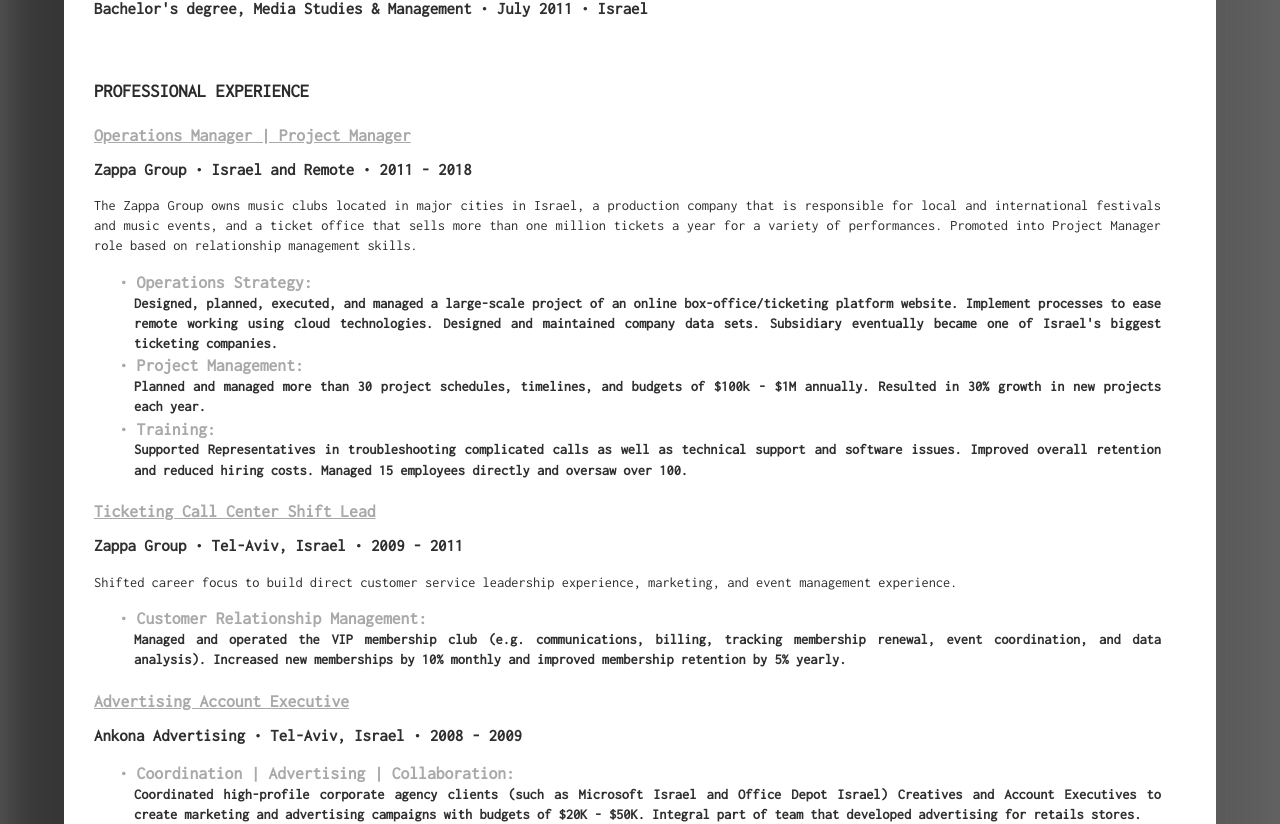
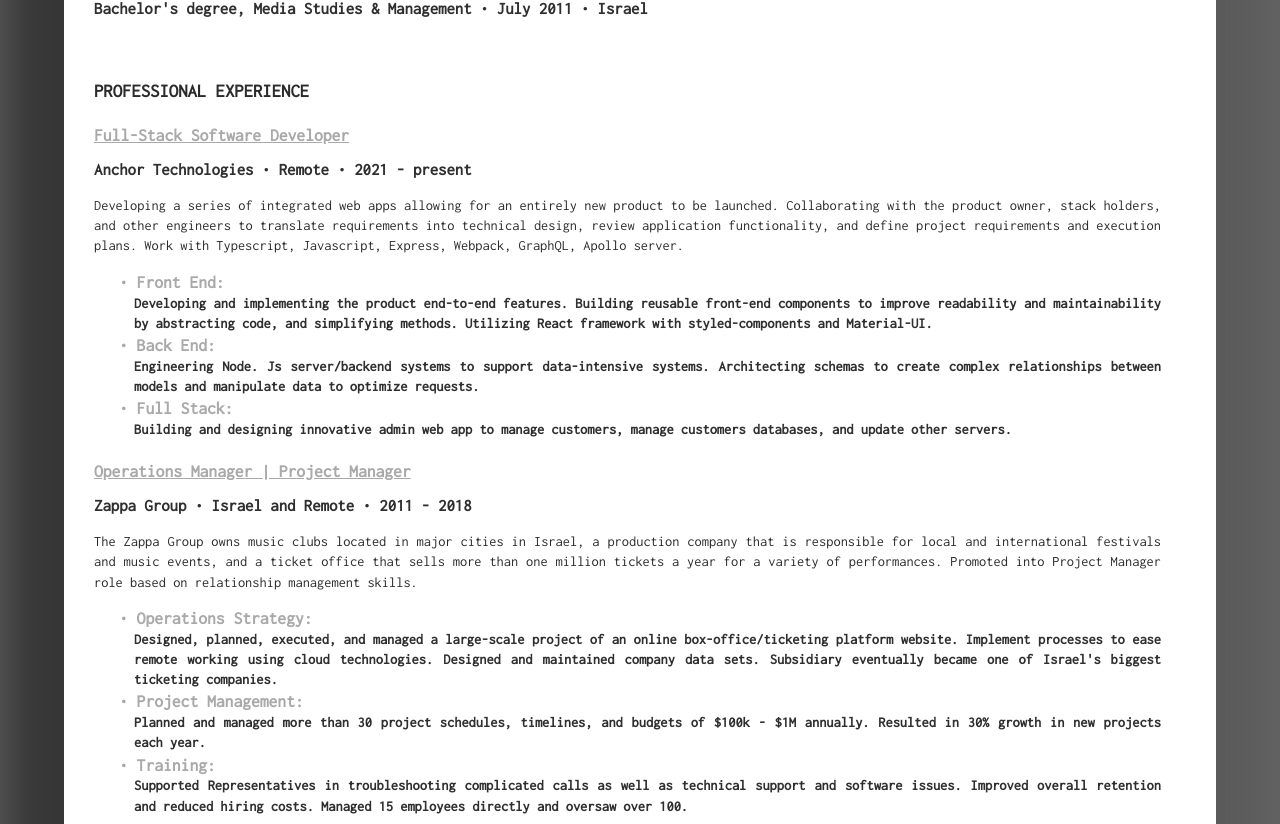
Before and after one commit to cohenoa33/portfolio, a React (Create React App) app: page /#/ in a window 1280 px wide. Shown: the part 5876-6700 px from the top of the page. Built offline with nearby package versions, Linux system fonts and the light colour scheme; no server answers.

Commit message:
add titleloze function- midway commit

```diff
--- a/src/components/Resume.tsx
+++ b/src/components/Resume.tsx
@@ -1,4 +1,5 @@
 import React from "react";
+import { titleize, titleizeTitle } from "../helpers";
 import information from "../data/information";
 
 const Resume = () => {
@@ -41,9 +42,11 @@
               </p>
               <p className="roles-experience-about">{work.about}</p>
               {work.job_description.map((role, index) => (
-                <div key={role.title}>
-                  <span className="title">• {role.title}:</span>{" "}
-                  <span className="description">{role.description}</span>
+                <div key={`${role.title}-"role${index}`}>
+                  <span className="title">• {titleizeTitle(role.title)}:</span>{" "}
+                  <span className="description">
+                    {titleize(role.description)}
+                  </span>
                 </div>
               ))}
               <br />
--- a/src/data/information.ts
+++ b/src/data/information.ts
@@ -18,6 +18,31 @@
     }
   ],
   work: [
+    {
+      company: "Anchor Technologies",
+      title: "Full-Stack Software Developer",
+      years: "2021 - present",
+      location: "Remote",
+      about:
+        "Developing a series of integrated web apps allowing for an entirely new product to be launched. Collaborating with the product owner, stack holders, and other engineers to translate requirements into technical design, review application functionality, and define project requirements and execution plans. Work with Typescript, Javascript, Express, Webpack, GraphQL,  Apollo server.",
+      job_description: [
+        {
+          title: "front End",
+          description:
+            "Developing and implementing the product end-to-end features. Building reusable front-end components to improve readability and maintainability by abstracting code, and simplifying methods. Utilizing React framework with styled-components and Material-UI."
+        },
+        {
+          title: "back End",
+          description:
+            "engineering Node.js server/backend systems to support data-intensive systems. architecting schemas to create complex relationships between models and manipulate data to optimize requests."
+        },
+        {
+          title: "Full Stack",
+          description:
+            "Building and designing innovative admin web app to manage customers, manage customers databases, and update other servers."
+        }
+      ]
+    },
     {
       company: "Zappa Group",
       title: "Operations Manager | Project Manager",
--- /dev/null
+++ b/src/helpers/index.ts
@@ -0,0 +1 @@
+export * from "./titleize";
--- /dev/null
+++ b/src/helpers/titleize.ts
@@ -0,0 +1,42 @@
+export function titleize(string: string): string {
+  const str = string.split(".");
+  return str
+    .map((word: string) => {
+      if (word.trim().length > 0) {
+        return `${word?.trim()?.[0]?.toUpperCase()}${word?.trim()?.slice(1)}.`;
+      }
+      return "";
+    })
+    .join(" ")
+    .trim();
+}
+export function titleizeTitle(string: string): string {
+  const specialties = [];
+  for (let i = 0; i < ignores.length; i++) {
+    if (string.includes(ignores[i])) {
+      specialties.push({ temp: `%specialties${i}%`, value: ignores[i] });
+      string.replace(ignores[i], `%specialties${i}%`);
+    }
+  }
+  console.log(specialties);
+  let str = string
+    .split(" ")
+    .map((word) => {
+      if (word.trim().length > 0) {
+        return `${word?.trim()?.[0]?.toUpperCase()}${word?.trim()?.slice(1)}`;
+      }
+      return "";
+    })
+    .join(" ")
+    .trim();
+
+  for (let i = 0; i < specialties.length; i++) {
+    if (str.includes(specialties[i].temp)) {
+      str.replace(specialties[i].temp, specialties[i].value);
+    }
+  }
+
+  return str;
+}
+
+const ignores = ["e.g.", "Node.Js"];
```
Also changed, not shown: 1 other file (tests, documents, lock files or other folders).
